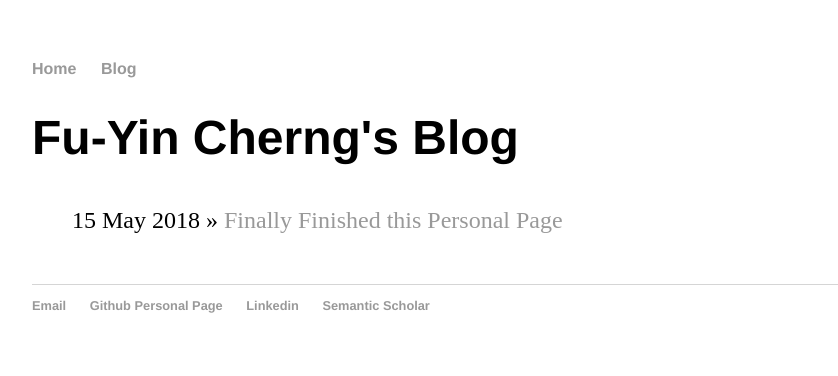
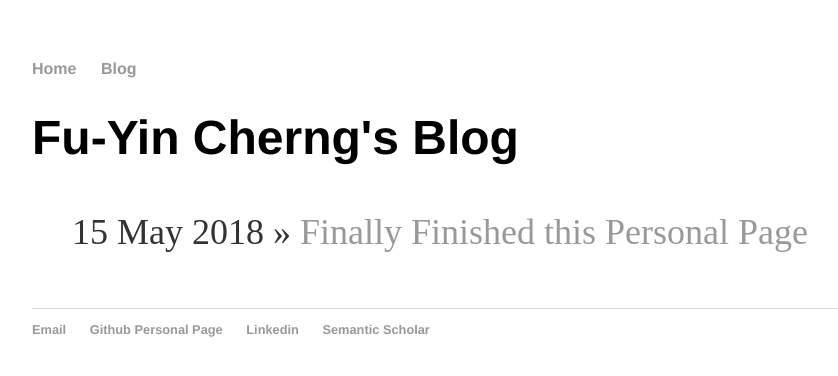
Before and after one commit to FuyinCherng/FuyinCherng.github.io, a Jekyll site: the page built from blog/index.html, in a window 1280 px wide. Shown: the top 376 px of the page, without its empty margins (160-998 px from the left). Built offline with Jekyll 4.4.1, drawn with Linux system fonts in a browser that asks for light colours.

Commit message:
update css

```diff
--- a/css/main.css
+++ b/css/main.css
@@ -48,6 +48,9 @@ ul.posts {
 
 ul.posts li {
     list-style: none;
+    font-size: 1.5em;
+    line-height: 1.4em;
+    color: #333;
 }
 
 img {
```
